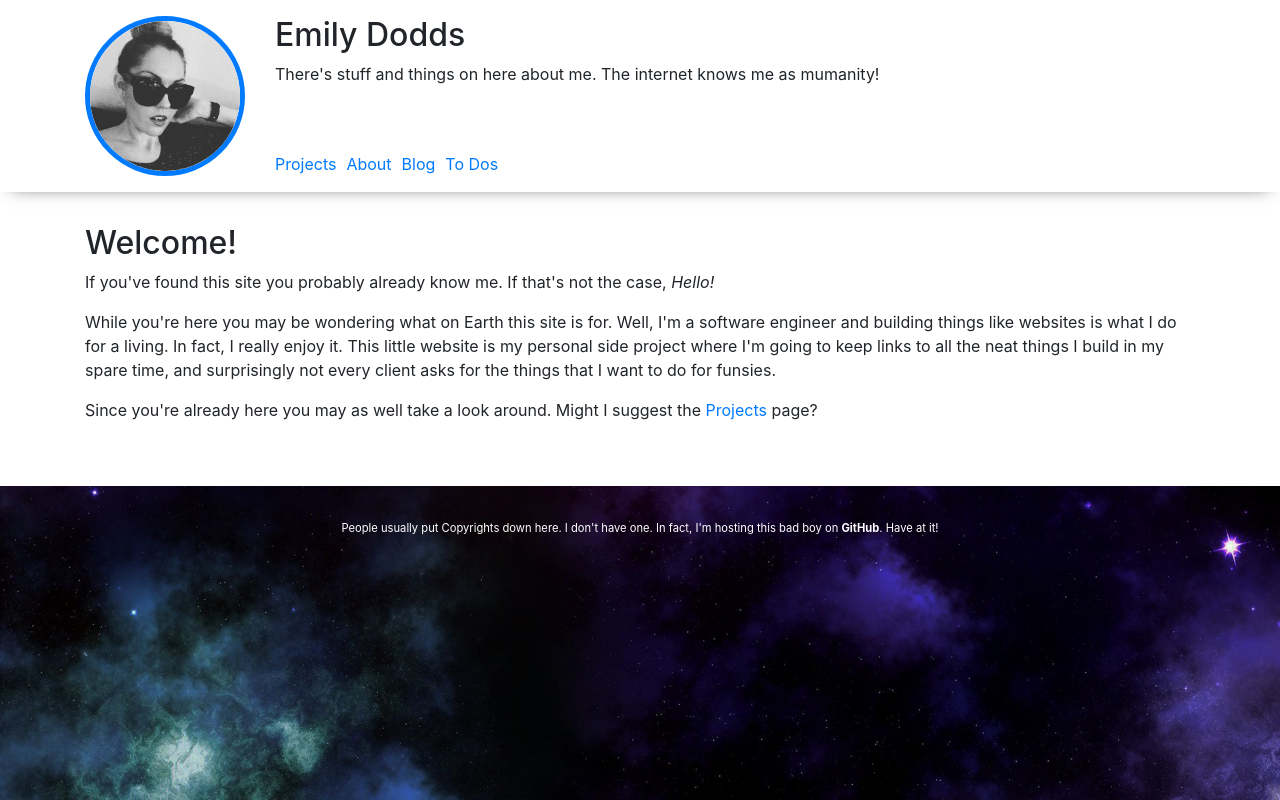
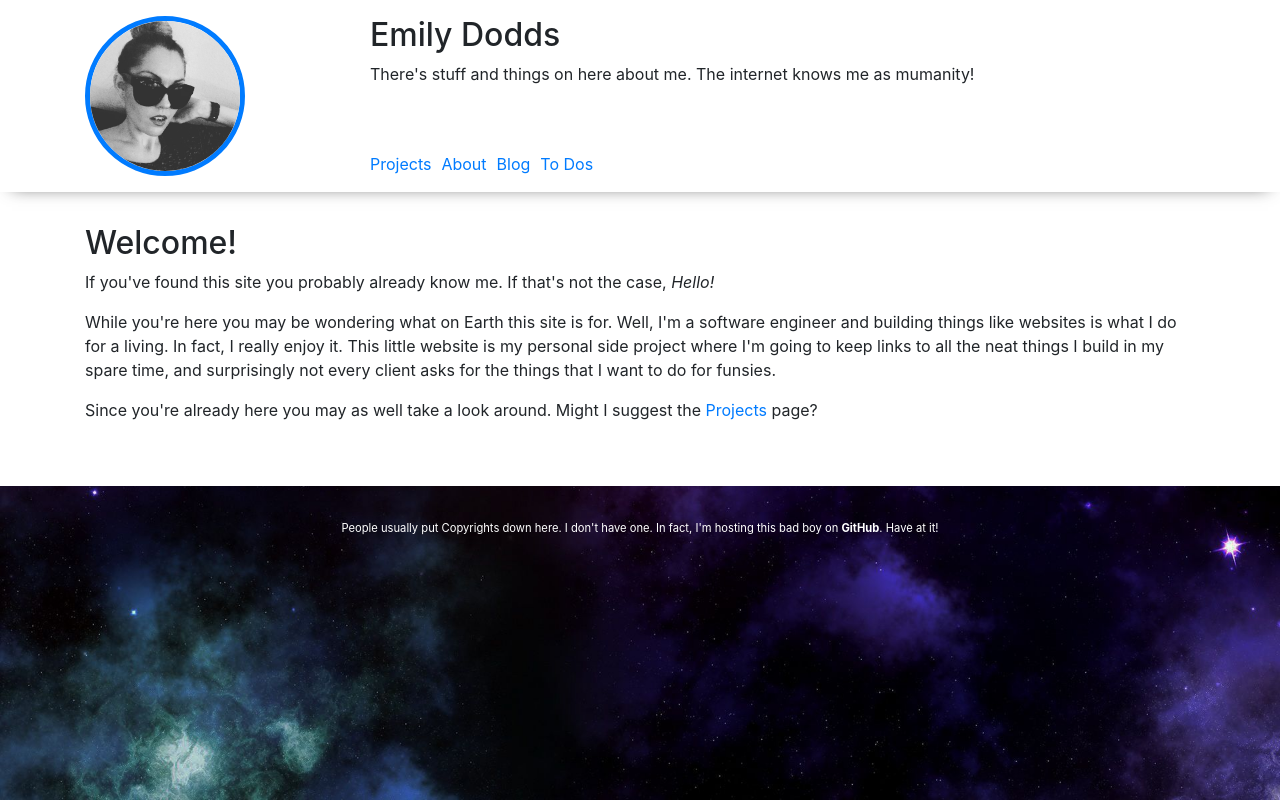
Before and after one commit to mumanity/mumanity, an Angular app: page / in a window 1280 px wide. Built offline with nearby package versions, Linux system fonts and the light colour scheme.

Commit message:
Dat header

```diff
--- a/src/app/header/header.component.html
+++ b/src/app/header/header.component.html
@@ -1,13 +1,13 @@
 <div class="container-fluid header-banner">
   <div class="container">
     <div class="row header">
-      <div class="col-sm-12 col-md-2">
+      <div class="col-sm-12 col-md-3">
         <a routerLink="/">
           <img class="avatar" src="../assets/me.jpg" alt="Space Banner" title="Emily Dodds">
         </a> </div>
       <div class="col">
         <div class="row">
-          <div class="col-sm-12 col-md-10 mb-3">
+          <div class="col-sm-12 col-md-9 mb-3">
             <h2>Emily Dodds</h2>
             <p>There's stuff and things on here about me. The internet knows me as mumanity!</p>
           </div>
```
